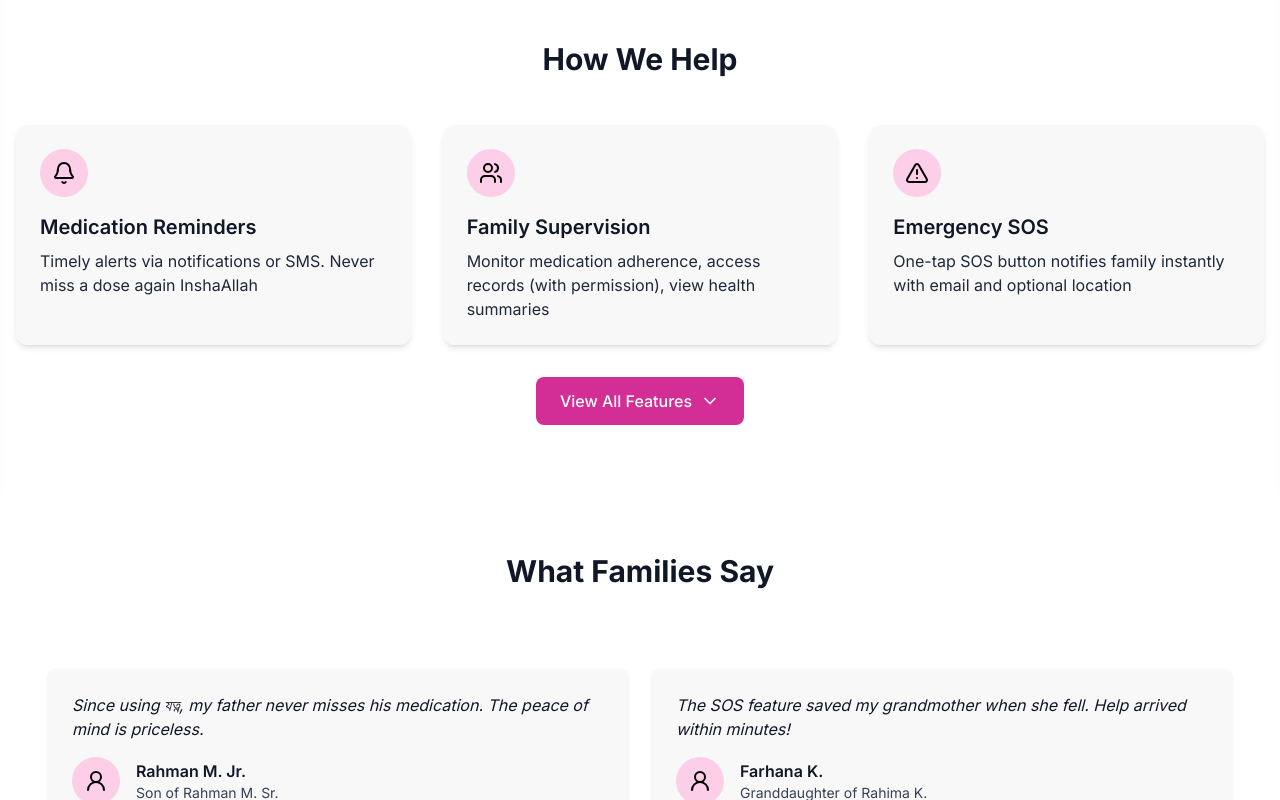
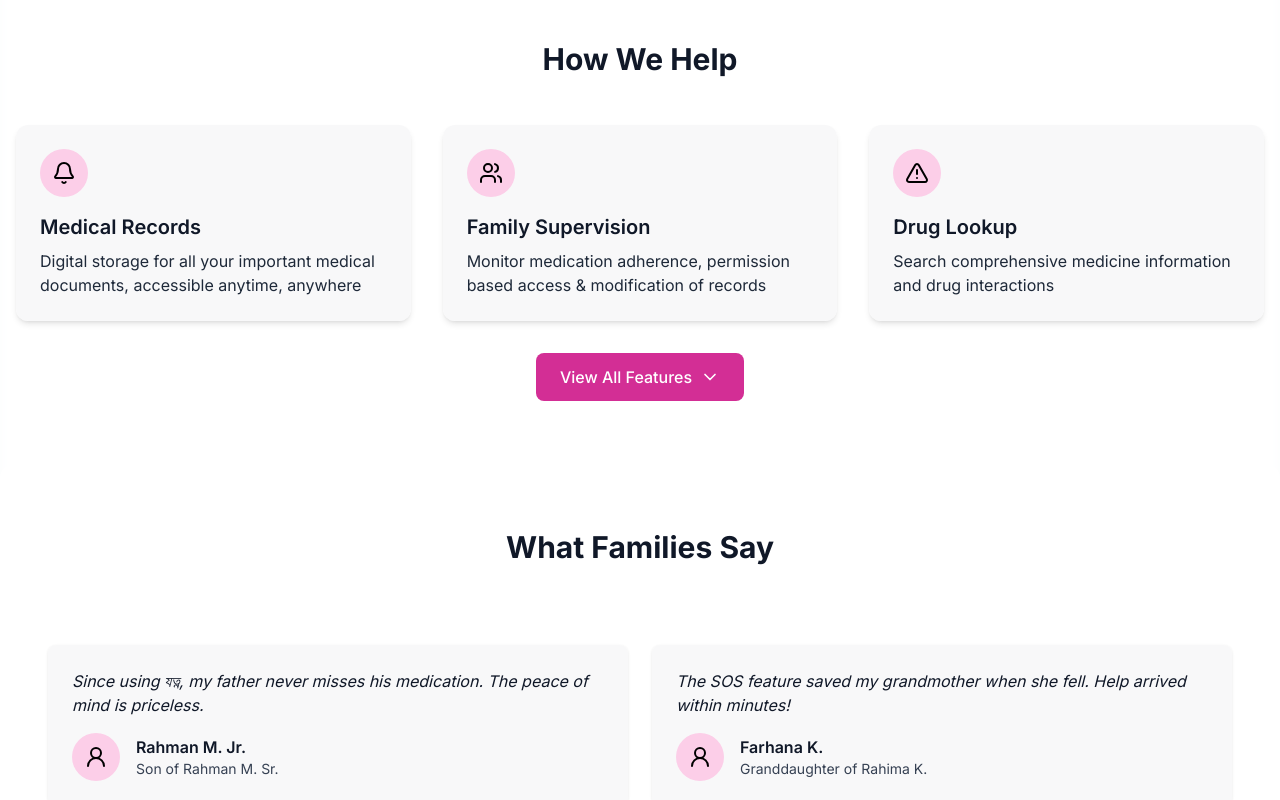
Before and after one commit to saeflobor/Jotno, a React (Vite) app in the folder frontend/: page / in a window 1280 px wide. Shown: the part 807-1607 px from the top of the page. Built offline with nearby package versions, Linux system fonts and the light colour scheme; no server answers.

Commit message:
home UI refinements

```diff
--- a/frontend/src/components/Navbar.jsx
+++ b/frontend/src/components/Navbar.jsx
@@ -107,7 +107,7 @@ const Navbar = ({ user, setUser }) => {
             {/* Language toggle */}
             <motion.button
               onClick={toggleLanguage}
-              className='text-white border border-white/60 px-2.5 py-1 rounded-full text-xs sm:text-sm hover:bg-white/20 transition'
+              className='text-white border border-white/60 px-2.5 py-1 rounded-full text-xs sm:text-sm hover:bg-white/20 transition mr-10'
               whileHover={{ scale: 1.05 }}
               whileTap={{ scale: 0.95 }}
               title={t('navbar.switchLangTitle')}
--- a/frontend/src/i18n/locales/en.json
+++ b/frontend/src/i18n/locales/en.json
@@ -54,22 +54,20 @@
     "readySubtitle": "Join thousands of families who trust যত্ন : Jotno for their loved ones' care",
     "signUpFree": "Sign Up Free",
     "features": {
-      "f1title": "Medication Reminders",
-      "f1desc": "Timely alerts via notifications or SMS. Never miss a dose again InshaAllah",
+      "f4title": "Medication Reminders",
+      "f4desc": "Timely alerts via notifications or SMS. Never miss a dose again InshaAllah",
       "f2title": "Family Supervision",
-      "f2desc": "Monitor medication adherence, access records (with permission), view health summaries",
-      "f3title": "Emergency SOS",
-      "f3desc": "One-tap SOS button notifies family instantly with email and optional location",
-      "f4title": "Appointment Tracking & Doctors List",
-      "f4desc": "Never miss a doctor's appointment & find nearby healthcare professionals easily",
-      "f5title": "Health Monitoring",
-      "f5desc": "Track vital signs and health metrics with easy-to-use tools",
-      "f6title": "Medical Records",
-      "f6desc": "Secure digital storage for all your important medical documents, accessible anytime, anywhere",
-      "f7title": "Drug Lookup",
-      "f7desc": "Search comprehensive medicine information and drug interactions",
-      "f8title": "Smart Scanning (AI)",
-      "f8desc": "Data inputs automatically retrieved from prescriptions & reports using AI"
+      "f2desc": "Monitor medication adherence, permission based access & modification of records",
+      "f5title": "Emergency SOS",
+      "f5desc": "One-tap SOS button notifies family instantly via email and WhatsApp",
+      "f6title": "Health Monitoring",
+      "f6desc": "Track vital signs and health metrics with easy & simple-to-use tools",
+      "f1title": "Medical Records",
+      "f1desc": "Digital storage for all your important medical documents, accessible anytime, anywhere",
+      "f3title": "Drug Lookup",
+      "f3desc": "Search comprehensive medicine information and drug interactions",
+      "f7title": "Smart Scanning (AI)",
+      "f7desc": "Data inputs automatically retrieved from prescriptions & health summary using Llama3.2 AI model"
     },
     "testimonials": {
       "t1text": "Since using যত্ন, my father never misses his medication. The peace of mind is priceless.",
--- a/frontend/src/pages/Home.jsx
+++ b/frontend/src/pages/Home.jsx
@@ -44,32 +44,31 @@ const Home = ({ user, error }) => {
       visible: true,
     },
     {
+      id: 4,
+      icon: Activity,
+      title: t('home.features.f4title'),
+      description: t('home.features.f4desc'),
+      visible: showAllFeatures,
+    },
+    {
       id: 5,
-      icon: Activity,
+      icon: FileText,
       title: t('home.features.f5title'),
       description: t('home.features.f5desc'),
       visible: showAllFeatures,
     },
     {
       id: 6,
-      icon: FileText,
+      icon: Pill,
       title: t('home.features.f6title'),
       description: t('home.features.f6desc'),
       visible: showAllFeatures,
     },
     {
       id: 7,
-      icon: Pill,
+      icon: Sparkles,
       title: t('home.features.f7title'),
       description: t('home.features.f7desc'),
-      visible: showAllFeatures,
-    },
-    {
-      id: 8,
-      icon: Sparkles,
-      title: "Smart Scanning (AI)",
-      description:
-        "Data inputs automatically retrieved from prescriptions & reports using locally hosted AI (Ollama3.2)",
       visible: showAllFeatures,
     },
   ];
@@ -223,7 +222,7 @@ const Home = ({ user, error }) => {
                         boxShadow: "0px 20px 40px rgba(211, 46, 149, 0.4)",
                         transition: { duration: 0.3 }
                       }}
-                      className="bg-gray-100/60 backdrop-blur-[40px] p-6 rounded-xl shadow-md hover:shadow-lg transition duration-300"
+                      className={`bg-gray-100/60 backdrop-blur-[40px] p-6 rounded-xl shadow-md hover:shadow-lg transition duration-300 ${feature.id === 7 ? 'md:col-start-2' : ''}`}
                     >
                       <motion.div
                         className="w-12 h-12 bg-pink-200 rounded-full flex items-center justify-center mb-4"
```
